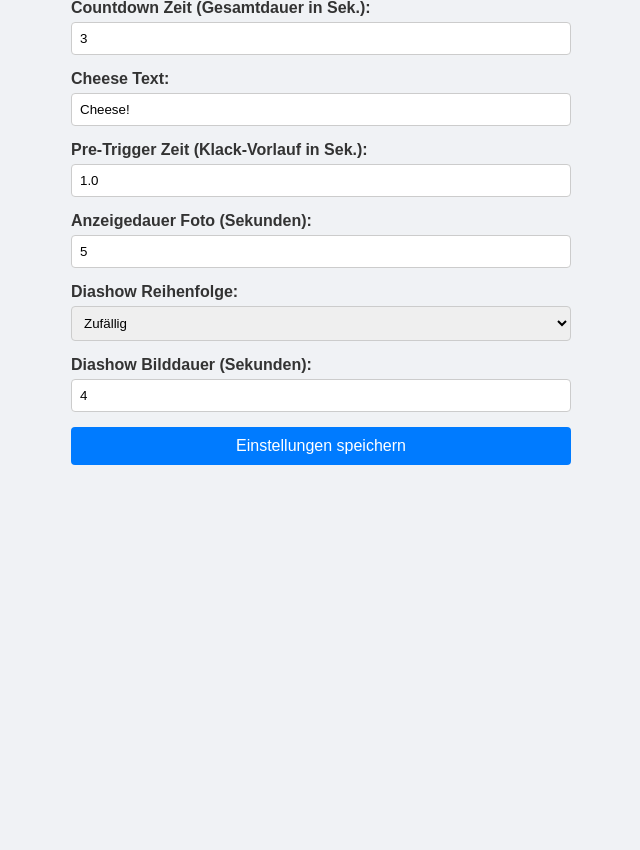
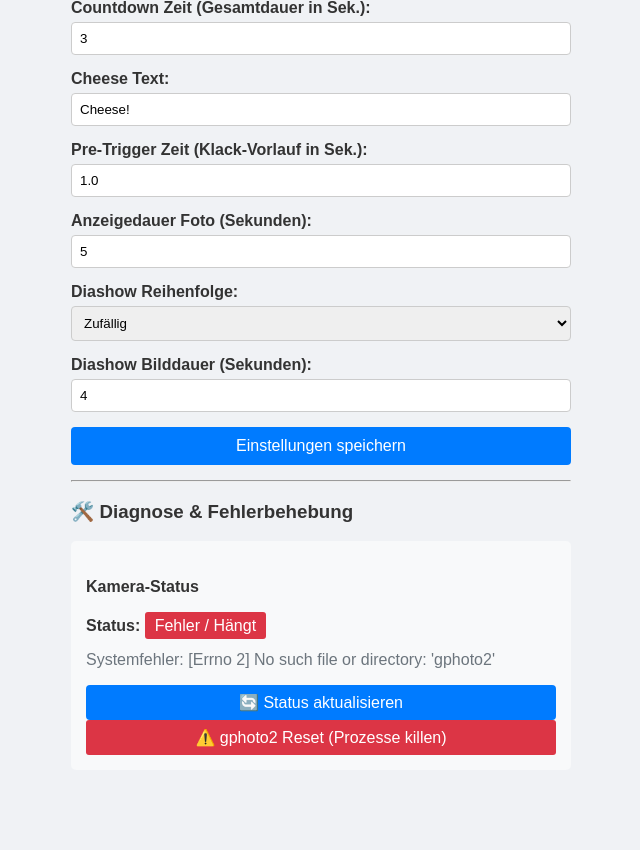
Before and after one commit to quiiiebong/photobox, a Flask app: page /admin in a window 1280 px wide. Shown: the part 153-1003 px from the top of the page, without its empty margins (319-959 px from the left). Before the commit the page ends 618 px from the top, so only its background shows below. Run offline with Flask 3, Linux system fonts and the light colour scheme.

Commit message:
add gphoto2 error handling

```diff
--- a/templates/admin.html
+++ b/templates/admin.html
@@ -59,5 +59,83 @@
             });
         });
     </script>
+<hr>
+<h3>🛠️ Diagnose & Fehlerbehebung</h3>
+
+<div style="background-color: #f8f9fa; padding: 15px; border-radius: 5px; margin-bottom: 20px;">
+    <h4>Kamera-Status</h4>
+    <p>
+        <strong>Status:</strong>
+        <span id="cam-status-badge" style="padding: 5px 10px; border-radius: 3px; background-color: #ffc107; color: #000;">
+            Wird geprüft...
+        </span>
+    </p>
+    <p id="cam-details" style="color: #6c757d;">Frage gphoto2 ab...</p>
+
+    <button onclick="checkCameraStatus()" style="padding: 8px 15px; margin-right: 10px;">🔄 Status aktualisieren</button>
+    <button onclick="resetCamera()" style="padding: 8px 15px; background-color: #dc3545; color: white; border: none; border-radius: 3px;">
+        ⚠️ gphoto2 Reset (Prozesse killen)
+    </button>
+</div>
+
+<script>
+// Funktion zum Abfragen des Status
+function checkCameraStatus() {
+    const badge = document.getElementById('cam-status-badge');
+    const details = document.getElementById('cam-details');
+
+    badge.style.backgroundColor = '#ffc107';
+    badge.style.color = '#000';
+    badge.innerText = 'Wird geprüft...';
+    details.innerText = 'Bitte warten...';
+
+    fetch('/api/camera_status')
+        .then(response => response.json())
+        .then(data => {
+            if (data.status === 'connected') {
+                badge.style.backgroundColor = '#28a745';
+                badge.style.color = '#fff';
+                badge.innerText = 'Verbunden';
+            } else if (data.status === 'disconnected') {
+                badge.style.backgroundColor = '#6c757d';
+                badge.style.color = '#fff';
+                badge.innerText = 'Nicht verbunden';
+            } else {
+                badge.style.backgroundColor = '#dc3545';
+                badge.style.color = '#fff';
+                badge.innerText = 'Fehler / Hängt';
+            }
+            details.innerText = data.details;
+        })
+        .catch(error => {
+            badge.style.backgroundColor = '#dc3545';
+            badge.innerText = 'Netzwerkfehler';
+            details.innerText = error;
+        });
+}
+
+// Funktion zum Zurücksetzen (Prozesse killen)
+function resetCamera() {
+    if(!confirm("Möchtest du wirklich alle gphoto2 Prozesse beenden? Dies löst Blockaden, bricht aber eventuell laufende Übertragungen ab.")) {
+        return;
+    }
+
+    fetch('/api/camera_reset', { method: 'POST' })
+        .then(response => response.json())
+        .then(data => {
+            alert(data.message);
+            // Nach dem Reset direkt den Status neu prüfen
+            setTimeout(checkCameraStatus, 1000);
+        })
+        .catch(error => {
+            alert('Fehler beim Reset: ' + error);
+        });
+}
+
+// Beim Laden der Seite sofort den Status prüfen
+document.addEventListener("DOMContentLoaded", function() {
+    checkCameraStatus();
+});
+</script>
 </body>
 </html>
```
